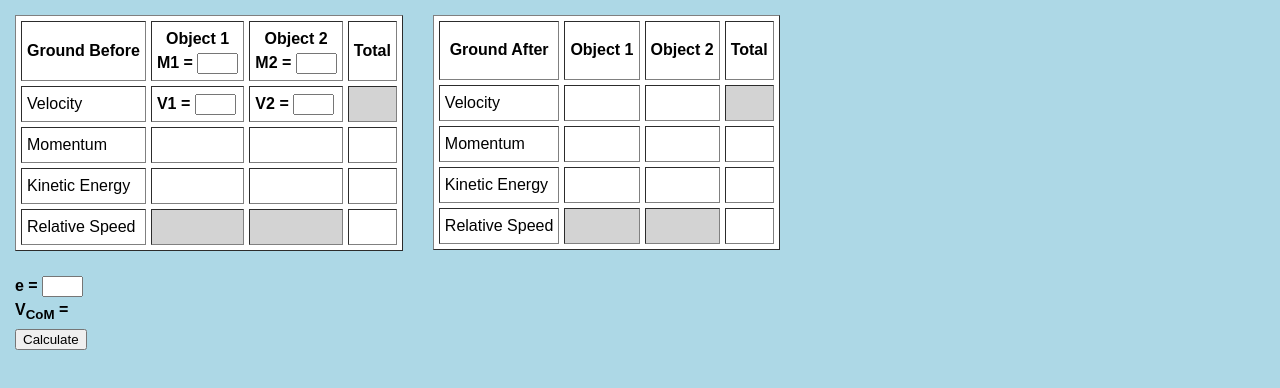
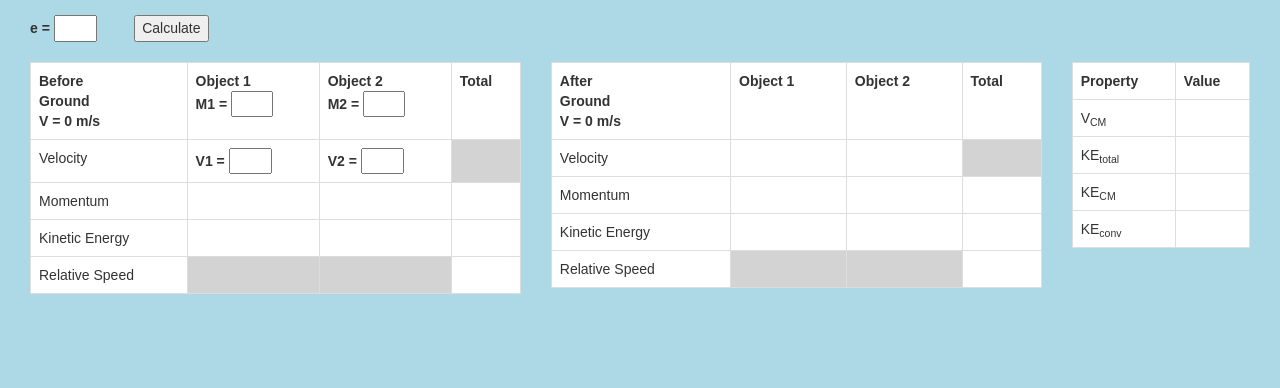
Before and after one commit to hrinn/physics, a plain HTML site: page index.html in a window 1280 px wide. Drawn offline with nearby package versions, Linux system fonts and the light colour scheme.

Commit message:
Update index.html

```diff
--- a/index.html
+++ b/index.html
@@ -3,6 +3,7 @@
 
 <head>
   <title>Collision Calculator</title>
+  <link rel='stylesheet prefetch' href='https://cdnjs.cloudflare.com/ajax/libs/twitter-bootstrap/3.3.7/css/bootstrap.min.css'>
       <style>
       body {
   margin: 15px;
@@ -15,13 +16,19 @@
   background: lightgray;
 }
 
+.top-buffer {
+  margin-top:20px;
+}
+
 #beforeTable {
   background: white;
-  float: left;
-  margin-right: 30px;
 }
 
 #afterTable {
+  background: white;
+}
+
+#com {
   background: white;
 }
 
@@ -31,11 +38,20 @@
     </style>
 </head>
 <body translate="no" >
-  <div>
-  <div id="tables">
-    <table border="1" cellpadding="5" cellspacing="5" id="beforeTable">
+  <div id="tables" class="container-fluid">
+  <div class="row">
+    <div class="col-sm-1">
+    <b> e = </b><input id="e" size="2" />
+    </div>
+    <div class="col-sm-1">
+    <button id="calculate">Calculate</button>
+    </div>
+  </div>
+    <div class="row top-buffer">
+        <div class="col-sm-5">
+    <table class="table table-bordered" id="beforeTable">
       <tr>
-        <th>Ground Before</th>
+        <th>Before <br> Ground <br> V = 0 m/s</th>
         <th>Object 1</br>
           M1 = <input id="m1" size=2/> </th>
         <th>Object 2</br>
@@ -67,10 +83,11 @@
         <td id="rs"></td>
       </tr>
     </table>
-
-    <table border="1" cellpadding="5" cellspacing="5" id="afterTable">
+    </div>
+    <div class="col-sm-5">
+    <table class="table table-bordered" id="afterTable">
       <tr>
-        <th>Ground After</th>
+        <th>After <br> Ground <br> V = 0 m/s</th>
         <th id="m1a">Object 1</th>
         <th id="m2a">Object 2</th>
         <th>Total</th>
@@ -100,14 +117,33 @@
         <td id="rsf"></td>
       </tr>
     </table>
+    </div>
+    <div class="col-sm-2">
+    <table class="table table-bordered" id="com">
+      <tr>
+        <th>Property</th>
+        <th>Value</th>
+      </tr>
+      <tr>
+        <td>V<sub>CM</sub></td>
+        <td id="vcom"></td>
+      </tr>
+      <tr>
+        <td>KE<sub>total</sub></td>
+        <td id="ketotal"></td>
+      </tr>
+      <tr>
+        <td>KE<sub>CM</sub></td>
+        <td id="kecom"></td>
+      </tr>
+        <td>KE<sub>conv</sub></td>
+        <td id="keconv"></td>
+      </tr>
+    </table>
+    </div>
+    </div>
   </div>
-  <br>
-  <b> e = </b><input id="e" size="2" />
-  <br>
-<b>V<sub>CoM</sub> = </b> <span id="vcom"></span>
-  <br>
-  <button id="calculate">Calculate</button>
-</div>
+
   <script src='https://cdnjs.cloudflare.com/ajax/libs/jquery/3.1.0/jquery.min.js'></script>
     <script>
     console.clear();
@@ -136,6 +172,7 @@ function calc() {
   $("#ke1").text(ke1.toFixed(2) + " J");
   $("#ke2").text(ke2.toFixed(2) + " J");
   $("#ket").text(ket.toFixed(2) + " J");
+  $("#ketotal").text(ket.toFixed(2) + " J");
 
   rs = Math.abs(v2-v1)
 
@@ -173,8 +210,16 @@ function calc() {
 
   $("#rsf").text(rsf.toFixed(2) + " m/s");
 
+  kecom = (mt/2)*Math.pow(vcom,2)
+
+  $("#kecom").text(kecom.toFixed(2) + " J")
+
+  keconv = ket - kecom;
+
+  $("#keconv").text(keconv.toFixed(2) + " J")
+
   console.log(e, m1, m2, v1, v2, p1, p2, pt, ke1, ke2, ket, rs);
-  console.log(m1,m2,mt,pt,vcom)
+  console.log(m1, m2, mt, vcom, kecom);
 }
   </script>
 </body>
```
